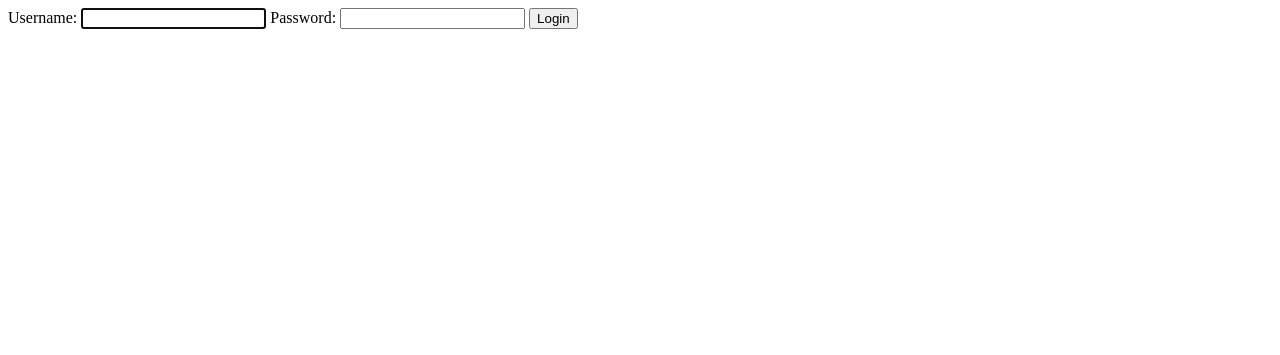
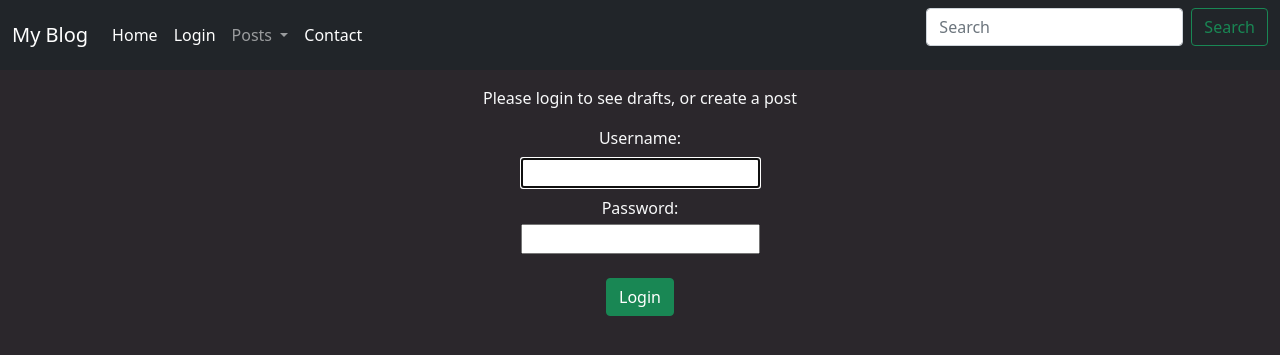
Before and after one commit to SubjectZero0/my_blog, a Django app: page /accounts/login/ in a window 1280 px wide. Shown: the top 355 px of the page. Run offline with Django 4.2, Linux system fonts and the light colour scheme.

Commit message:
Created proper html for login and logout

```diff
--- a/templates/registration/login.html
+++ b/templates/registration/login.html
@@ -1,51 +1,50 @@
-<!--
-CHECK FOR ERRORS
+{% extends 'my_blog/home.html' %}
 
-CHECK IF USER IS AUTHENTICATED
-
-IF NOT
-    LOGIN
--->
+{% block title %}
+    <title>Login</title>
+{% endblock %}
 
 
-{% if form.errors %}
-    <p> Your Username and/or Password are incorrect. Please enter the correct Username and/or Password </p>
-{% endif %}
+{% block content %}
+    {% if form.errors %} <!--Check for errors in username and password and show message -->
+        <div class="container text-center text-light mt-2">
+            <p> Your Username and/or Password are incorrect. Please enter the correct Username and/or Password </p>
+        </div>
+    {% endif %}
 
-{% if next %}
 
     {% if user.is_authenticated %}
+        {% if next %} <!--if user gets nexted check if they have permisions or not and if they are logged in and show message-->
+            <div class="container text-center text-light mt-5">
+                <p>You don't have access the contents of this page</p>
+            </div>
+        {% else %}
+            <div class="container text-center text-light mt-5">
+                <h1>You are already logged in </h1>
+            </div>
+        {% endif %}
+    {% else %}
+        <div class="container text-center mt-3">
+            <p class="text-light">Please login to see drafts, or create a post</p>
+            <form method='post' action="{% url 'login' %}">
+                {% csrf_token %}
+                <div class="text-light mb-1">
+                    {{form.username.label_tag}}
+                </div>
 
+                <div class="mt-2 mb-2">
+                    {{form.username}}
+                </div>
 
+                <div class="text-light mb-1">
+                    {{form.password.label_tag}}
+                </div>
 
-        <p> You are already logged in </p>
+                {{form.password}} <br> <br>
+                <input type="submit" class="btn btn-success" value="Login">
+                <input type="hidden" name="next">
+            </form>
+        </div>
+    {% endif %}
 
-
-    {% else %}
-
-          <!--User logged in but no access
-            user not logged in
-            form -->
-
-
-
-        {% if user.is_authenticated %}
-                <p>You don't have access the contents of this page</p>
-            {% else %}
-                <p>Please login to see drafts, or create a post</p>
-
-        {% endif %}
-
-    {% endif %}
-{% endif %}
-
-<form method='post' action="{% url 'login' %}">
-    {% csrf_token %}
-
-    {{form.username.label_tag}} {{form.username}}
-    {{form.password.label_tag}} {{form.password}}
-
-
-    <input type="submit" value="Login">
-    <input type="hidden" name="next">
-</form>
+{% endblock %}
```
Also changed, not shown: templates/registration/logged_out.html (+14 -12 lines).
